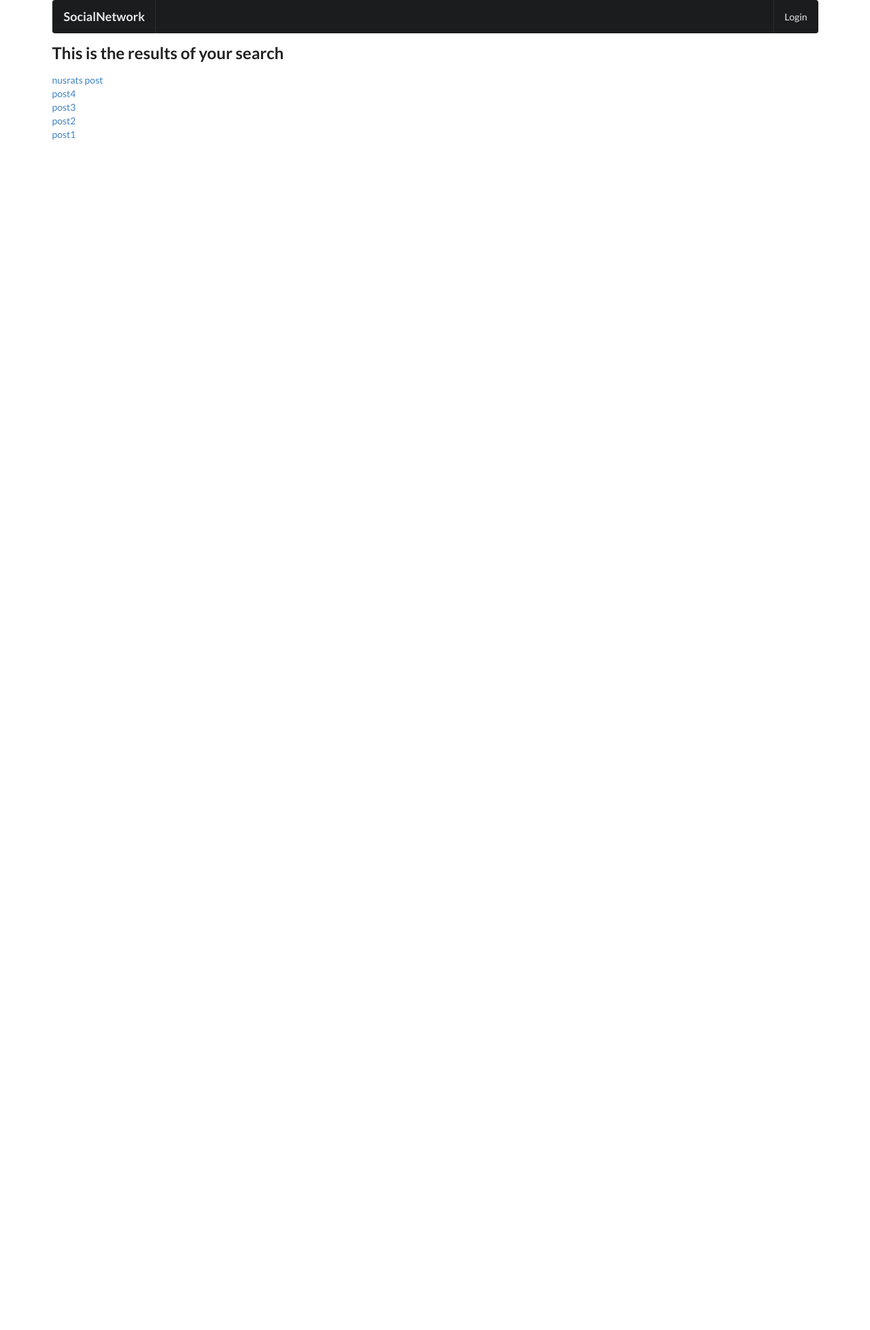
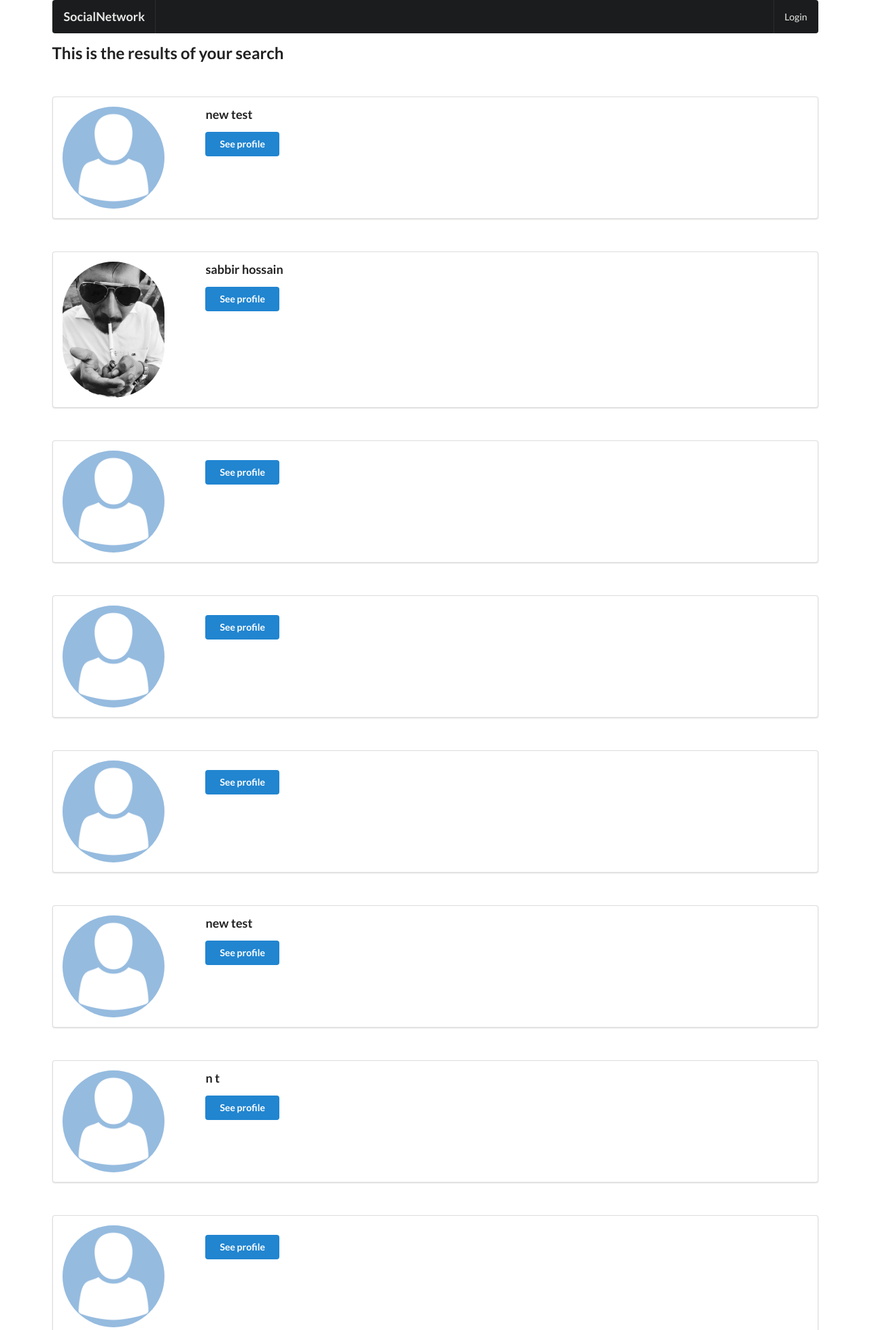
Before and after one commit to Sabbirdiu/Django_Social_Network, a Django app: page /search/ in a window 1280 px wide. Shown: the top 1957 px of the page at 68% size. Before the commit the page ends 206 px from the top, so only its background shows below. Run offline with Django 3.2, Linux system fonts and the light colour scheme; data comes from the database, SQL or seed files in the repository; both versions use the stored data as it was after the commit; some libraries are stand-ins or nearby versions.

Commit message:
update search functionality

```diff
--- a/profiles/views.py
+++ b/profiles/views.py
@@ -13,11 +13,12 @@ from django.db.models import Q
 # def search(request):
 #     return render(request,'search_results.html')
 def search(request):
-    queryset = Post.objects.all()
+    queryset = Profile.objects.all()
     query = request.GET.get('q')
     if query:
         queryset = queryset.filter(
-            Q(content__icontains=query)
+            Q(first_name__icontains=query) |
+             Q(last_name__icontains=query)
 
         ).distinct()
     context = {
--- a/templates/search_results.html
+++ b/templates/search_results.html
@@ -9,8 +9,27 @@
 <h2 class='text-primary mb-3 mt-3 border-info border-bottom border-height-3 pb-2'>This is the results of your search</h2>
 
 {% for post in queryset %}
-    <a class="text-decoration-none reset-ancho  " href="{{ post.get_absolute_url }}">{{ post.content }}</a>
+    <a class="text-decoration-none reset-ancho  " href="{{ post.get_absolute_url }}"> </a>
     <br />
+    <div class="ui segment">
+        <div class="ui grid">
+            <div class="row">
+                <div class="three wide column">
+                    <img class="ui small circular image" src={{post.avatar.url}}>
+                </div>
+                <div class="thirteen wide column">
+                    <h3>{{ post.first_name }}  {{ post.last_name }} </h3>
+                    <!-- <p>{{obj.bio}}</p> -->
+                    <a href={{post.get_absolute_url}}><button class="ui primary button mb-5 w-big">See profile</button></a>
+                    <br>
+
+
+
+                </div>
+
+            </div>
+        </div>
+    </div>
 {% endfor %}
 </div>
  <!-- Blog listing-->
```
Also changed, not shown: db.sqlite3.
